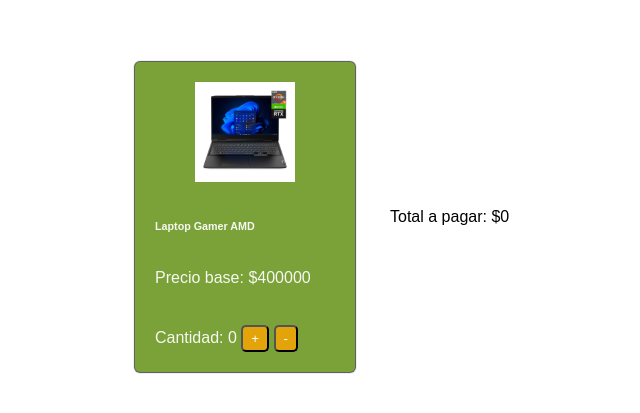
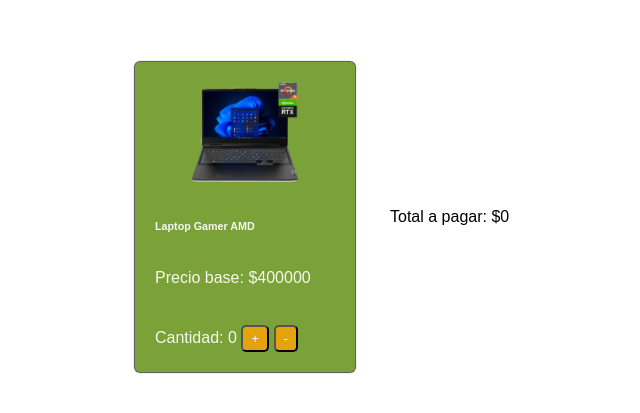
Before and after one commit to Jomanu5/JsWeb_01, a plain HTML site: page index.html in a window 1280 px wide. Shown: the part 183-596 px from the top of the page, without its empty margins (295-935 px from the left). Drawn offline with Linux system fonts and the light colour scheme.

Commit message:
cambio imagen

```diff
--- a/assets/css/estilos.css
+++ b/assets/css/estilos.css
@@ -26,7 +26,7 @@ body {
 
 .card .img-card {
     height: 100px;
-    background-image: url(../img/27427073.jpg);
+    background-image: url(../img/27427073.png);
     background-size:contain;
     background-repeat: no-repeat;
     background-position: center ;
```
Also changed, not shown: assets/img/27427073.png (added).
